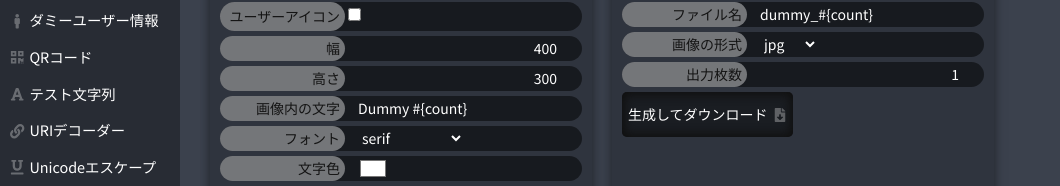
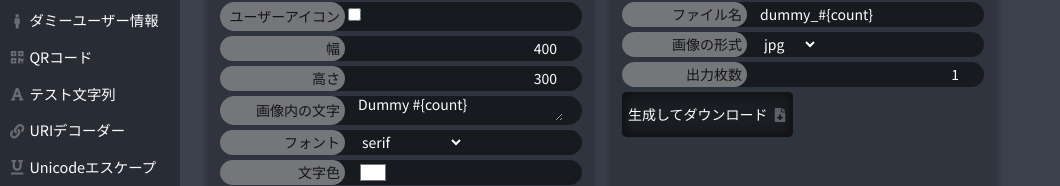
Before and after one commit to jesusisao/testaro, a Next.js app: page /image-generator in a window 1280 px wide. Shown: the part 172-358 px from the top of the page, without its empty margins (0-1060 px from the left). Built offline with nearby package versions, Linux system fonts and the light colour scheme.

Commit message:
画像内の改行に対応

```diff
--- a/src/models/string.ts
+++ b/src/models/string.ts
@@ -21,7 +21,7 @@ export const generateManyChars = (pattern: string, charNum: number): string => {
 };
 
 export const replaceVariable = (original: string, num: number): string => {
-  const re = /#{.+?}/;
+  const re = /#{.+?}/g;
   const matches = original.match(re);
   if (matches === null) return original;
   const matchesNames = matches.map((str) => str.slice(2).slice(0, -1));
--- a/src/pages/image-generator/index.tsx
+++ b/src/pages/image-generator/index.tsx
@@ -118,20 +118,25 @@ const ImageGenerator: NextPage = () => {
       return;
     }
 
-    // 真ん中に文字書くやつ
-    const replacedComment = replaceVariable(comment, count);
-    // フォントによってtextWidthが変わるので注意
-    ctx.font = `${fontSize}px ${font}`;
-    const textWidth = ctx.measureText(replacedComment).width;
-    const textHeight = fontSize;
-    const fontX = (widthForDraw - textWidth) / 2;
-    const fontY = (heightForDraw + textHeight) / 2;
-    ctx.fillStyle = fontColor;
-    ctx.fillText(replacedComment, fontX, fontY);
+    // 真ん中に文字書くやつ。改行に対応
+    const replacedCommentList = replaceVariable(comment, count).split("\n");
+    const lineNum: number = replacedCommentList.length;
+    for (const [index, replacedComment] of replacedCommentList.entries()) {
+      // フォントによってtextWidthが変わるので注意
+      ctx.font = `${fontSize}px ${font}`;
+      const textHeight = fontSize;
+      const fontX = widthForDraw / 2;
+      const fontY =
+        (heightForDraw - textHeight * lineNum) / 2 + (1 + index) * textHeight;
+      ctx.textAlign = "center" as const;
+      ctx.fillStyle = fontColor;
+      ctx.fillText(replacedComment, fontX, fontY);
+    }
 
     if (doDrawSize) {
       // 左下にサイズ書くやつ
       ctx.font = `15px ${font}`;
+      ctx.textAlign = "start" as const;
       ctx.fillStyle = fontColor;
       ctx.fillText(`width: ${widthForDraw}px`, 10, heightForDraw - 35);
       ctx.fillText(`height: ${heightForDraw}px`, 10, heightForDraw - 15);
@@ -222,12 +227,12 @@ const ImageGenerator: NextPage = () => {
 
           {!imageLikeIcon && (
             <ParamBox labelName="画像内の文字">
-              <input
-                type="text"
+              <textarea
                 defaultValue={comment}
                 disabled={downloading}
                 onChange={(e): void => setComment(e.target.value)}
-              ></input>
+                style={{ backgroundColor: "rgba(0,0,0,0)" }}
+              ></textarea>
             </ParamBox>
           )}
 
```
